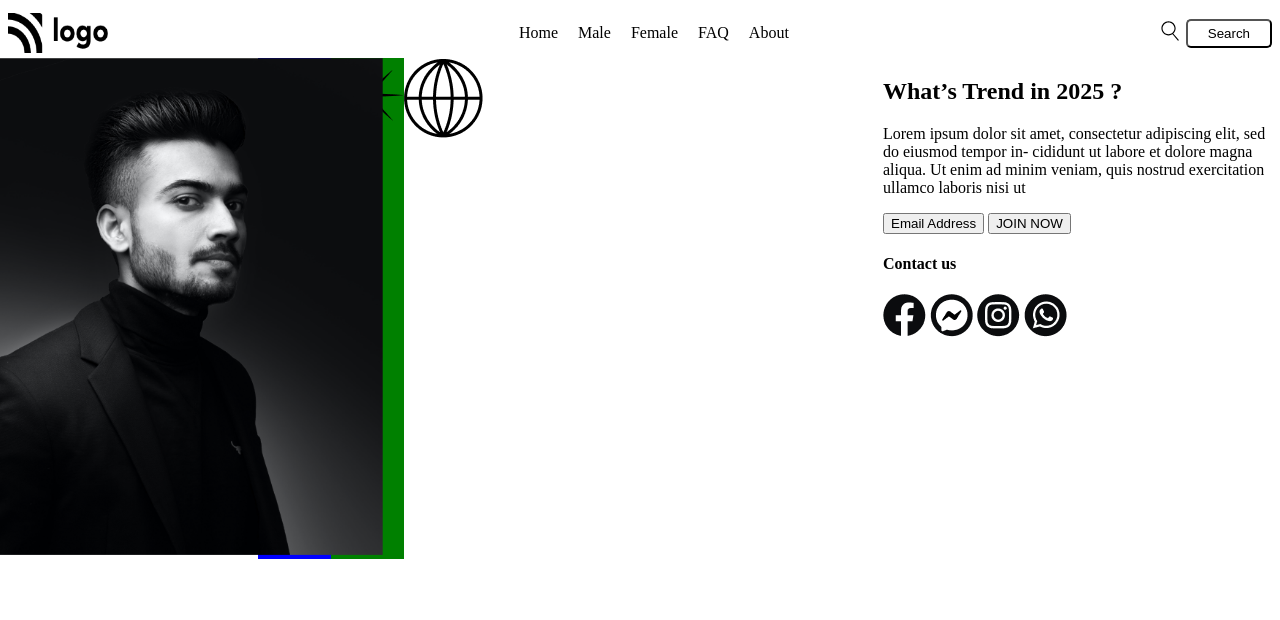
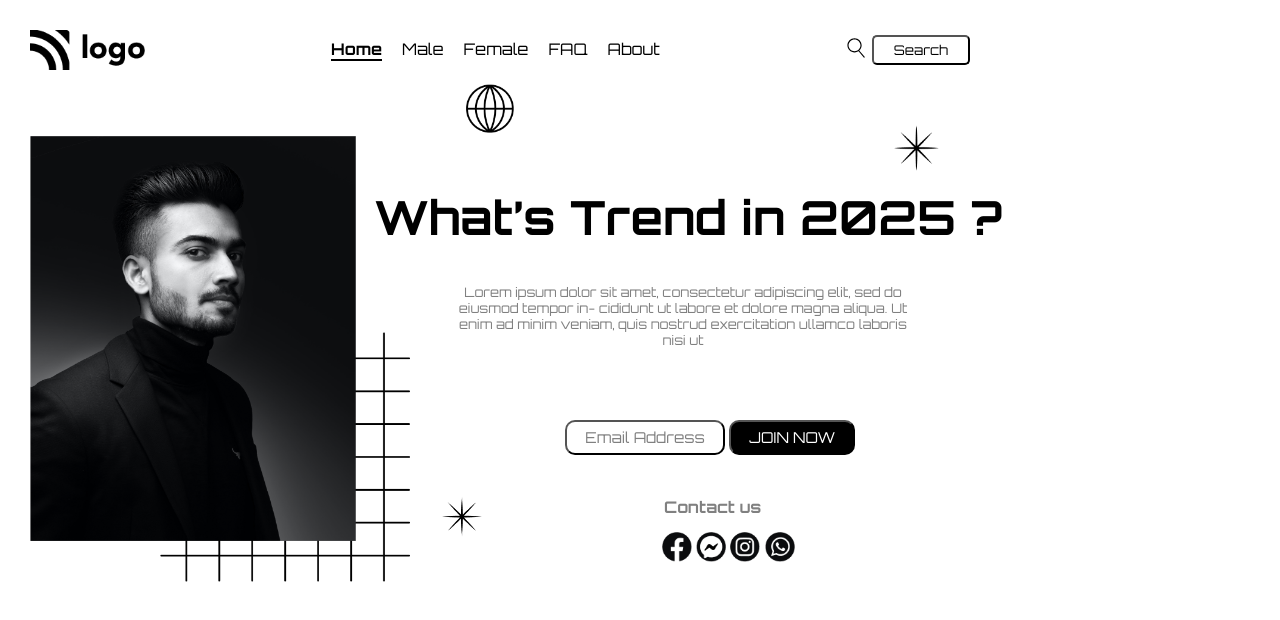
Before and after one commit to Praveerpratap2803/Full_Stack_JS_Bootcamp2.0, a plain HTML site: page Project/FSJS 2.0 Project 03/index.html in a window 1280 px wide. Drawn offline with Linux system fonts and the light colour scheme.

Commit message:
Completed 3rd project

```diff
--- a/Project/FSJS 2.0 Project 03/index.html
+++ b/Project/FSJS 2.0 Project 03/index.html
@@ -23,6 +23,16 @@
     />
     <title>Fashion Hub</title>
     <style>
+      *{
+        padding: 0px;
+        margin: 0px;
+        box-sizing: border-box;
+        font-family: Orbitron;
+      }
+      body{
+        max-width: 1000px;
+        overflow-y: hidden;
+      }
       .list{
         display: flex;
         list-style: none;
@@ -32,11 +42,13 @@
         display: flex;
         align-items: center;
         justify-content: space-between;
+        margin: 30px;
+
       }
       .navbar-container>div>img{
         display: flex;
         align-items: center;
-        width: 100px;
+        width: 115px;
         height: 40px;
       }
       .search-icon svg{
@@ -54,22 +66,34 @@
         border-radius: 5px;
         padding: 5px 20px;
       }
+      .list-item{
+        color: black;
+      }
+      .list-item:nth-child(1){
+        color: black;
+        font-weight: bolder;
+        border-bottom: 2px solid black;
+
+      }
       .square>img{
         width: 250px;
         height: 250px;
         position: relative;
-        left: 113px;
-        top: 206px;
+        left: 130px;
+        top: 232px;
 
       }
       .hero-container{
+        margin: 30px;
+      }
+      /* .hero-container{
         display: flex;
         width: 100%;
       }
       .hero-container>div>img{
         position: relative;
-        right: 500px;
-        width: 400px;
+        right: 475px;
+        width: 332px;
       }
       .hero-container-right{
         width: 60%;
@@ -79,6 +103,100 @@
       }
       .hero-container>span:nth-child(3){
         background-color: green;
+      }
+      .hero-container-right .hero-heading{
+        font-size: 70px;
+        width: 100px;
+      } */
+      .hero-container>div>img{
+        width: 326px;
+        position: relative;
+        bottom: 218px;
+      }
+      .hero-heading{
+        font-size: 47px;
+        position: relative;
+        bottom: 576px;
+        left: 344px;
+        display: inline;
+      }
+      .hero-description{
+      display: inline-block;
+      font-size: 13px;
+      width: 470px;
+      position: relative;
+      bottom: 538px;
+      left: 418px;
+      color: gray;
+      text-align: center;
+      }
+      .hero-container-right div:nth-child(odd){
+        display: inline-block;
+        position: relative;
+        bottom: 440px;
+        left: 61px;
+      }
+      .hero-container-right div:nth-child(odd) button:nth-child(odd){
+        background-color: white;
+        border-radius: 10px;
+        padding: 6px 18px;
+        font-size: 15px;
+        color: gray;
+      }
+      .hero-container-right div:nth-child(odd) button:nth-child(even){
+        background-color: black;
+        color: white;
+        border-radius: 10px;
+        padding: 6px 18px;
+        font-size: 15px;
+      }
+      .hero-container-right div:nth-child(even) h4{
+        display: inline;
+        position: relative;
+        bottom: 412px;
+        left: 634px;
+        color: gray;
+
+      }
+      .hero-container .star:nth-child(2) img{
+        position: relative;
+        top: 187px;
+        left: 158px;
+        width: 40px;
+      }
+      .hero-container .star:nth-child(3) img{
+
+        position: relative;
+        bottom: 179px;
+        left: 565px;
+        width: 45px;
+      }
+      .icons{
+        position: relative;
+        bottom: 363px;
+        left: 530px;
+        display: inline;
+      }
+      .icons span:nth-child(1) img{
+        width: 30px;
+      }
+      .icons span:nth-child(2) img{
+
+        width: 30px;
+      }
+      .icons span:nth-child(3) img{
+
+        width: 30px;
+      }
+      .icons span:nth-child(4) img{
+
+        width: 30px;
+      }
+      .globe>img{
+        position: relative;
+        left: 88px;
+        bottom: 217px;
+        width: 48px;
       }
     </style>
   </head>
```
Also changed, not shown: Project/FSJS 2.0 Project 02/index.html (+1 -0 lines).
